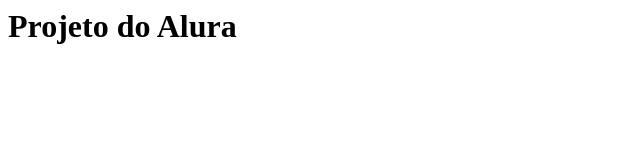
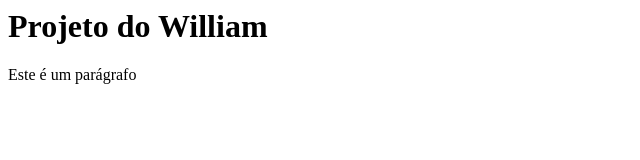
Before and after one commit to will-fsanches/curso-alura, a plain HTML site: page index.html in a window 1280 px wide. Shown: the whole page, without its empty margins (0-640 px from the left). Drawn offline with Linux system fonts and the light colour scheme.

Commit message:
Modificando o index.html

```diff
--- a/index.html
+++ b/index.html
@@ -5,7 +5,8 @@
 	</head>
 
 	<body>
-		<h1>Projeto do Alura</h1>
+		<h1>Projeto do William</h1>
+		<p>Este é um parágrafo</p>
 	</body>
 
 </html>
```
